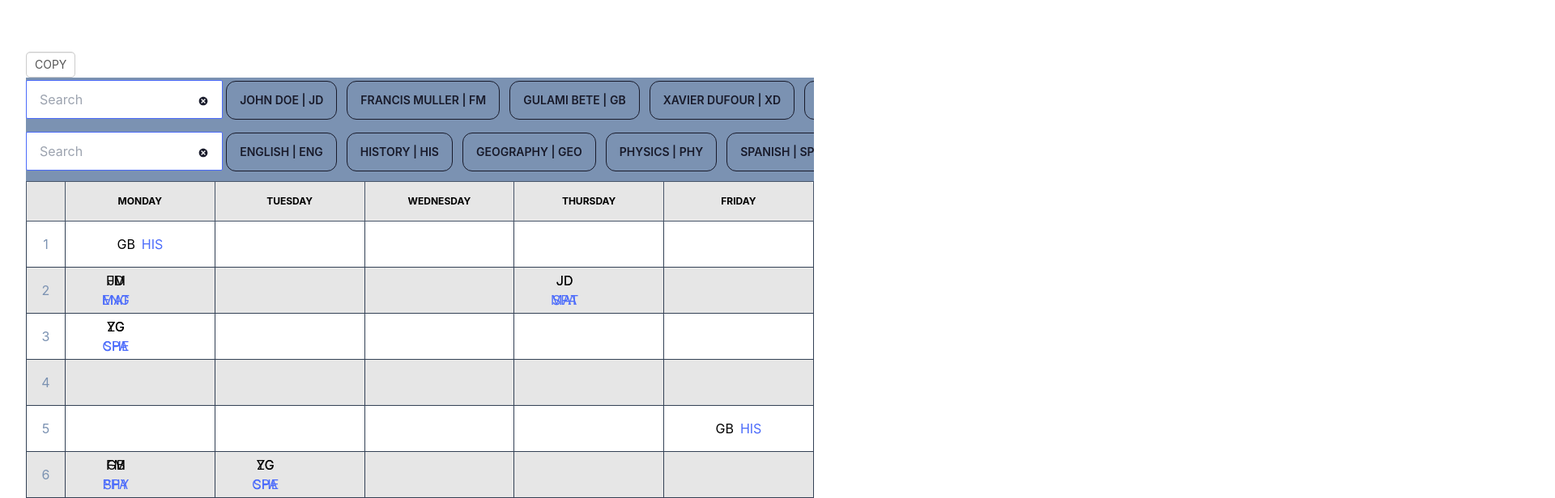
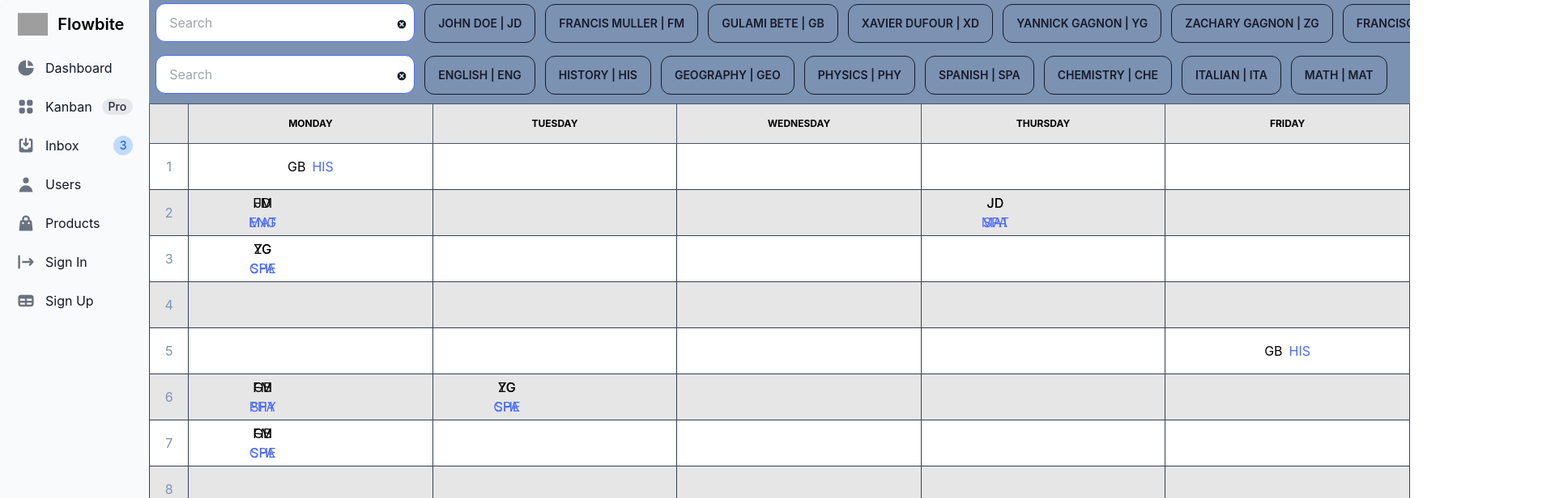
Before and after one commit to Chickenbiscuitoo/timetable-manager, a Next.js app: page / in a window 1280 px wide. Shown: the top 616 px of the page at 81% size, 1920 px wide, since content can reach past the window. Built offline with nearby package versions, Linux system fonts and the light colour scheme; grey boxes are pictures that could not be loaded.

Commit message:
added prov sidebar

```diff
--- a/components/ScrollMenu.tsx
+++ b/components/ScrollMenu.tsx
@@ -23,7 +23,7 @@
 					value={filter}
 					onChange={handleChange}
 					placeholder="Search"
-					className="input input-bordered input-primary max-w-xs w-1/4"
+					className="input input-bordered input-primary max-w-xs w-1/4 rounded-xl ml-2 mr-2 mt-1 text-neutral"
 				/>
 				<span className="absolute top-1 right-4 text-neutral">
 					<TiDelete />
--- /dev/null
+++ b/components/Sidebar.tsx
@@ -0,0 +1,182 @@
+import { NextPage } from 'next'
+
+const Sidebar: NextPage = () => {
+	return (
+		<div className="w-64 min-h-screen flex">
+			<div className="overflow-y-auto py-4 px-3 bg-gray-50 rounded dark:bg-gray-800">
+				<a
+					href="https://flowbite.com/"
+					className="flex items-center pl-2.5 mb-5"
+				>
+					<img
+						src="https://flowbite.com/docs/images/logo.svg"
+						className="mr-3 h-6 sm:h-7"
+						alt="Flowbite Logo"
+					/>
+					<span className="self-center text-xl font-semibold whitespace-nowrap dark:text-white">
+						Flowbite
+					</span>
+				</a>
+				<ul className="space-y-2">
+					<li>
+						<a
+							href="#"
+							className="flex items-center p-2 text-base font-normal text-gray-900 rounded-lg dark:text-white hover:bg-gray-100 dark:hover:bg-gray-700"
+						>
+							<svg
+								aria-hidden="true"
+								className="w-6 h-6 text-gray-500 transition duration-75 dark:text-gray-400 group-hover:text-gray-900 dark:group-hover:text-white"
+								fill="currentColor"
+								viewBox="0 0 20 20"
+								xmlns="http://www.w3.org/2000/svg"
+							>
+								<path d="M2 10a8 8 0 018-8v8h8a8 8 0 11-16 0z"></path>
+								<path d="M12 2.252A8.014 8.014 0 0117.748 8H12V2.252z"></path>
+							</svg>
+							<span className="ml-3">Dashboard</span>
+						</a>
+					</li>
+					<li>
+						<a
+							href="#"
+							className="flex items-center p-2 text-base font-normal text-gray-900 rounded-lg dark:text-white hover:bg-gray-100 dark:hover:bg-gray-700"
+						>
+							<svg
+								aria-hidden="true"
+								className="flex-shrink-0 w-6 h-6 text-gray-500 transition duration-75 dark:text-gray-400 group-hover:text-gray-900 dark:group-hover:text-white"
+								fill="currentColor"
+								viewBox="0 0 20 20"
+								xmlns="http://www.w3.org/2000/svg"
+							>
+								<path d="M5 3a2 2 0 00-2 2v2a2 2 0 002 2h2a2 2 0 002-2V5a2 2 0 00-2-2H5zM5 11a2 2 0 00-2 2v2a2 2 0 002 2h2a2 2 0 002-2v-2a2 2 0 00-2-2H5zM11 5a2 2 0 012-2h2a2 2 0 012 2v2a2 2 0 01-2 2h-2a2 2 0 01-2-2V5zM11 13a2 2 0 012-2h2a2 2 0 012 2v2a2 2 0 01-2 2h-2a2 2 0 01-2-2v-2z"></path>
+							</svg>
+							<span className="flex-1 ml-3 whitespace-nowrap">
+								Kanban
+							</span>
+							<span className="inline-flex justify-center items-center px-2 ml-3 text-sm font-medium text-gray-800 bg-gray-200 rounded-full dark:bg-gray-700 dark:text-gray-300">
+								Pro
+							</span>
+						</a>
+					</li>
+					<li>
+						<a
+							href="#"
+							className="flex items-center p-2 text-base font-normal text-gray-900 rounded-lg dark:text-white hover:bg-gray-100 dark:hover:bg-gray-700"
+						>
+							<svg
+								aria-hidden="true"
+								className="flex-shrink-0 w-6 h-6 text-gray-500 transition duration-75 dark:text-gray-400 group-hover:text-gray-900 dark:group-hover:text-white"
+								fill="currentColor"
+								viewBox="0 0 20 20"
+								xmlns="http://www.w3.org/2000/svg"
+							>
+								<path d="M8.707 7.293a1 1 0 00-1.414 1.414l2 2a1 1 0 001.414 0l2-2a1 1 0 00-1.414-1.414L11 7.586V3a1 1 0 10-2 0v4.586l-.293-.293z"></path>
+								<path d="M3 5a2 2 0 012-2h1a1 1 0 010 2H5v7h2l1 2h4l1-2h2V5h-1a1 1 0 110-2h1a2 2 0 012 2v10a2 2 0 01-2 2H5a2 2 0 01-2-2V5z"></path>
+							</svg>
+							<span className="flex-1 ml-3 whitespace-nowrap">
+								Inbox
+							</span>
+							<span className="inline-flex justify-center items-center p-3 ml-3 w-3 h-3 text-sm font-medium text-blue-600 bg-blue-200 rounded-full dark:bg-blue-900 dark:text-blue-200">
+								3
+							</span>
+						</a>
+					</li>
+					<li>
+						<a
+							href="#"
+							className="flex items-center p-2 text-base font-normal text-gray-900 rounded-lg dark:text-white hover:bg-gray-100 dark:hover:bg-gray-700"
+						>
+							<svg
+								aria-hidden="true"
+								className="flex-shrink-0 w-6 h-6 text-gray-500 transition duration-75 dark:text-gray-400 group-hover:text-gray-900 dark:group-hover:text-white"
+								fill="currentColor"
+								viewBox="0 0 20 20"
+								xmlns="http://www.w3.org/2000/svg"
+							>
+								<path
+									fill-rule="evenodd"
+									d="M10 9a3 3 0 100-6 3 3 0 000 6zm-7 9a7 7 0 1114 0H3z"
+									clip-rule="evenodd"
+								></path>
+							</svg>
+							<span className="flex-1 ml-3 whitespace-nowrap">
+								Users
+							</span>
+						</a>
+					</li>
+					<li>
+						<a
+							href="#"
+							className="flex items-center p-2 text-base font-normal text-gray-900 rounded-lg dark:text-white hover:bg-gray-100 dark:hover:bg-gray-700"
+						>
+							<svg
+								aria-hidden="true"
+								className="flex-shrink-0 w-6 h-6 text-gray-500 transition duration-75 dark:text-gray-400 group-hover:text-gray-900 dark:group-hover:text-white"
+								fill="currentColor"
+								viewBox="0 0 20 20"
+								xmlns="http://www.w3.org/2000/svg"
+							>
+								<path
+									fill-rule="evenodd"
+									d="M10 2a4 4 0 00-4 4v1H5a1 1 0 00-.994.89l-1 9A1 1 0 004 18h12a1 1 0 00.994-1.11l-1-9A1 1 0 0015 7h-1V6a4 4 0 00-4-4zm2 5V6a2 2 0 10-4 0v1h4zm-6 3a1 1 0 112 0 1 1 0 01-2 0zm7-1a1 1 0 100 2 1 1 0 000-2z"
+									clip-rule="evenodd"
+								></path>
+							</svg>
+							<span className="flex-1 ml-3 whitespace-nowrap">
+								Products
+							</span>
+						</a>
+					</li>
+					<li>
+						<a
+							href="#"
+							className="flex items-center p-2 text-base font-normal text-gray-900 rounded-lg dark:text-white hover:bg-gray-100 dark:hover:bg-gray-700"
+						>
+							<svg
+								aria-hidden="true"
+								className="flex-shrink-0 w-6 h-6 text-gray-500 transition duration-75 dark:text-gray-400 group-hover:text-gray-900 dark:group-hover:text-white"
+								fill="currentColor"
+								viewBox="0 0 20 20"
+								xmlns="http://www.w3.org/2000/svg"
+							>
+								<path
+									fill-rule="evenodd"
+									d="M3 3a1 1 0 00-1 1v12a1 1 0 102 0V4a1 1 0 00-1-1zm10.293 9.293a1 1 0 001.414 1.414l3-3a1 1 0 000-1.414l-3-3a1 1 0 10-1.414 1.414L14.586 9H7a1 1 0 100 2h7.586l-1.293 1.293z"
+									clip-rule="evenodd"
+								></path>
+							</svg>
+							<span className="flex-1 ml-3 whitespace-nowrap">
+								Sign In
+							</span>
+						</a>
+					</li>
+					<li>
+						<a
+							href="#"
+							className="flex items-center p-2 text-base font-normal text-gray-900 rounded-lg dark:text-white hover:bg-gray-100 dark:hover:bg-gray-700"
+						>
+							<svg
+								aria-hidden="true"
+								className="flex-shrink-0 w-6 h-6 text-gray-500 transition duration-75 dark:text-gray-400 group-hover:text-gray-900 dark:group-hover:text-white"
+								fill="currentColor"
+								viewBox="0 0 20 20"
+								xmlns="http://www.w3.org/2000/svg"
+							>
+								<path
+									fill-rule="evenodd"
+									d="M5 4a3 3 0 00-3 3v6a3 3 0 003 3h10a3 3 0 003-3V7a3 3 0 00-3-3H5zm-1 9v-1h5v2H5a1 1 0 01-1-1zm7 1h4a1 1 0 001-1v-1h-5v2zm0-4h5V8h-5v2zM9 8H4v2h5V8z"
+									clip-rule="evenodd"
+								></path>
+							</svg>
+							<span className="flex-1 ml-3 whitespace-nowrap">
+								Sign Up
+							</span>
+						</a>
+					</li>
+				</ul>
+			</div>
+		</div>
+	)
+}
+
+export default Sidebar
--- a/pages/index.tsx
+++ b/pages/index.tsx
@@ -9,6 +9,7 @@
 import OptionsMenu from '../components/OptionsMenu'
 import Checking from '../components/Checking'
 import CopyButton from '../components/CopyButton'
+import Sidebar from '../components/Sidebar'
 
 import { HTML5Backend } from 'react-dnd-html5-backend'
 import { DndProvider } from 'react-dnd'
@@ -17,23 +18,26 @@
 	const { teachers, subjects } = useTimetableStore()
 
 	return (
-		<div className={styles.container}>
+		<div>
 			<Head>
 				<title>Timetable Manager</title>
 				<link rel="icon" href="/favicon.ico" />
 			</Head>
 
-			<main className={styles.main}>
-				<CopyButton />
+			<main className="min-h-screen flex flex-row">
+				<Sidebar />
+				<div>
 					<DndProvider backend={HTML5Backend}>
 						<div>
 							<ScrollMenu data={teachers} isTeacher={true} />
-						<ScrollMenu data={subjects} isTeacher={false} />
+							<ScrollMenu
+								data={subjects}
+								isTeacher={false}
+							/>
 							<Timetable />
 						</div>
 					</DndProvider>
-				<OptionsMenu />
-				<Checking />
+				</div>
 			</main>
 
 			<footer className={styles.footer}>
```
Lines whose indentation alone changed are shown as unchanged.
